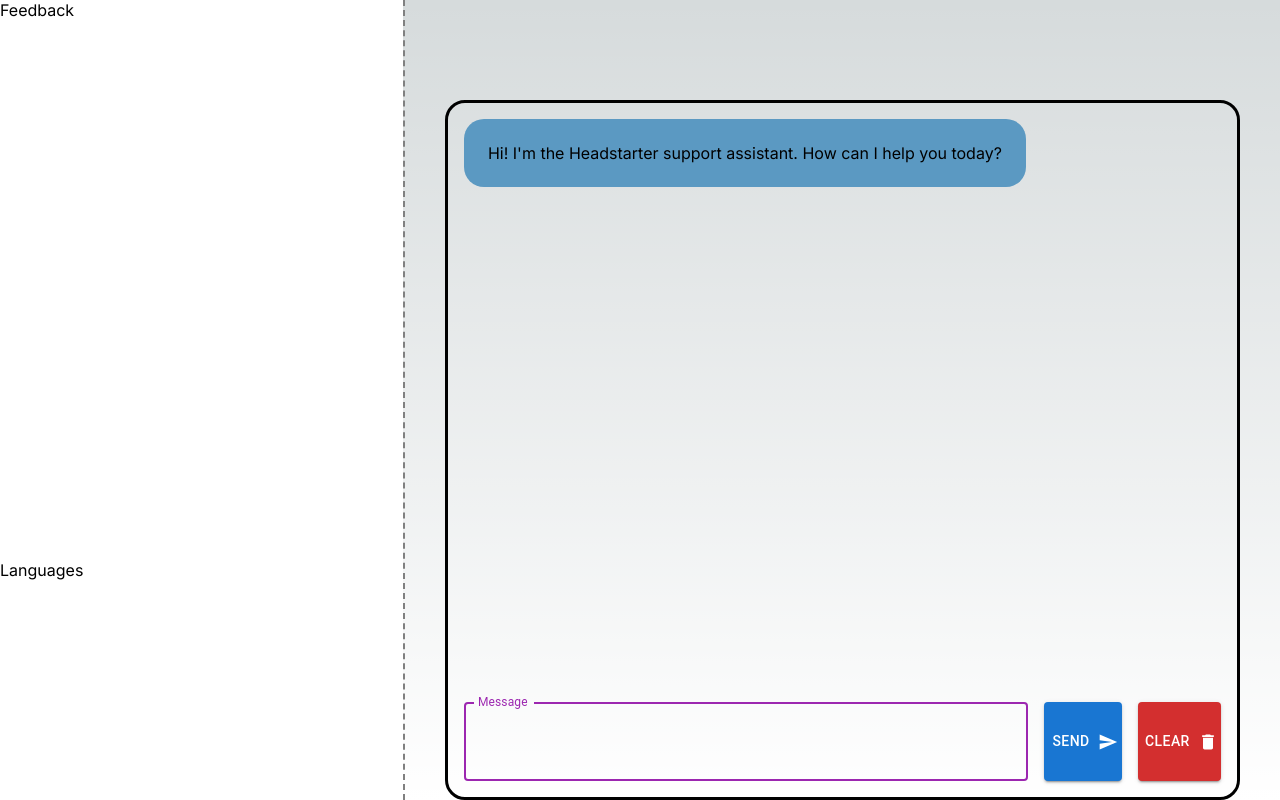
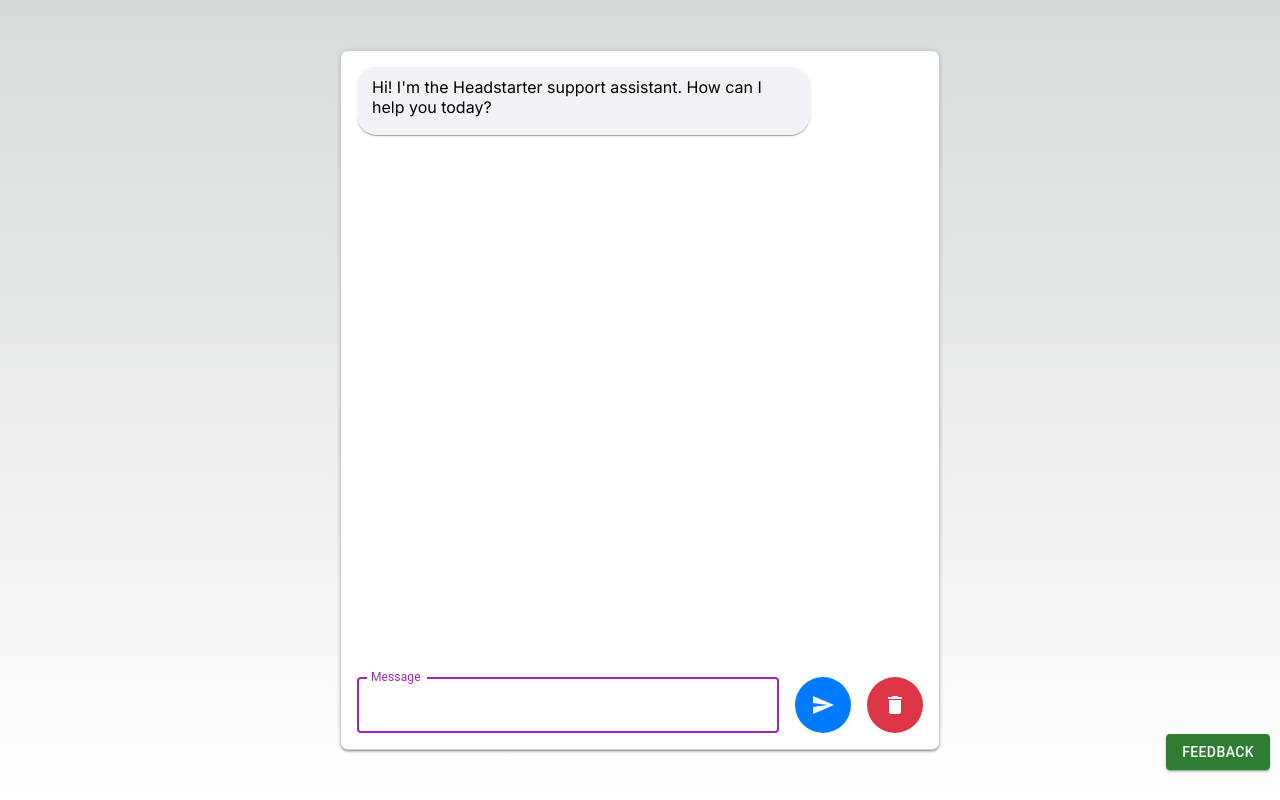
Before and after one commit to BabikerBabiker/ai-chatbot, a Next.js app: page / in a window 1280 px wide. Built offline with nearby package versions, Linux system fonts and the light colour scheme.

Commit message:
updated UI and implemented feedback modal

```diff
--- a/app/page.js
+++ b/app/page.js
@@ -1,9 +1,17 @@
 "use client";
-import { Box, Button, Stack, TextField, Divider } from "@mui/material";
+import DeleteIcon from "@mui/icons-material/Delete";
+import SendIcon from "@mui/icons-material/Send";
+import {
+  Box,
+  Button,
+  Modal,
+  Stack,
+  TextField,
+  Typography,
+} from "@mui/material";
+import IconButton from "@mui/material/IconButton";
 import { useEffect, useRef, useState } from "react";
 import ReactMarkdown from "react-markdown";
-import SendIcon from '@mui/icons-material/Send';
-import DeleteIcon from '@mui/icons-material/Delete';
 
 export default function Home() {
   const [messages, setMessages] = useState([
@@ -15,6 +23,16 @@
   ]);
   const [message, setMessage] = useState("");
   const [isLoading, setIsLoading] = useState(false);
+  const [feedback, setFeedback] = useState("");
+  const [feedbackList, setFeedbackList] = useState([]);
+  const [openFeedbackModal, setOpenFeedbackModal] = useState(false);
+
+  useEffect(() => {
+    const storedFeedback = localStorage.getItem("feedbackList");
+    if (storedFeedback) {
+      setFeedbackList(JSON.parse(storedFeedback));
+    }
+  }, []);
 
   const sendMessage = async () => {
     if (!message.trim()) return;
@@ -28,6 +46,7 @@
     ]);
 
     setIsLoading(true);
+    scrollToBottom();
 
     try {
       const response = await fetch("/api/chat", {
@@ -59,10 +78,12 @@
           setMessages((messages) => {
             const lastMessage = messages[messages.length - 1];
             const otherMessages = messages.slice(0, messages.length - 1);
-            return [
+            const updatedMessages = [
               ...otherMessages,
               { ...lastMessage, content: accumulatedText },
             ];
+            scrollToBottom();
+            return updatedMessages;
           });
 
           await new Promise((resolve) => setTimeout(resolve, typingSpeed));
@@ -78,15 +99,17 @@
             "I'm sorry, but I encountered an error. Please try again later.",
         },
       ]);
+      scrollToBottom();
     } finally {
       setIsLoading(false);
     }
   };
+
   const clearChat = () => {
     setMessages([]);
     setMessage("");
     setIsLoading(false);
-    }
+  };
 
   const handleKeyPress = (event) => {
     if (event.key === "Enter" && !event.shiftKey) {
@@ -100,51 +123,74 @@
   const scrollToBottom = () => {
     messagesEndRef.current?.scrollIntoView({ behavior: "smooth" });
   };
+
   useEffect(() => {
     scrollToBottom();
   }, [messages]);
+
+  const handleFeedbackSubmit = () => {
+    if (feedback.trim()) {
+      const newFeedbackList = [...feedbackList, feedback];
+      setFeedbackList(newFeedbackList);
+      localStorage.setItem("feedbackList", JSON.stringify(newFeedbackList));
+      setFeedback("");
+    }
+  };
+
+  const handleClearFeedback = () => {
+    setFeedbackList([]);
+    localStorage.removeItem("feedbackList");
+  };
 
   return (
     <Box
       width="100vw"
       height="100vh"
       display="flex"
-      flexDirection="row"
+      flexDirection="column"
       justifyContent="center"
-      alignItems="flex-end"
+      alignItems="center"
+      position="relative"
+      sx={{
+        "@media (max-width: 600px)": {
+          height: "100vh",
+          p: 1,
+        },
+      }}
     >
       <Stack
-      height="100vh"
-      width="40vw"
-      backgroundColor="white">
-        <Stack
-        height = "70vh"
-        >Feedback</Stack>
-        <Stack
-        height = "30vh"
-        >Languages</Stack>
-      </Stack>
-      <Divider
-        orientation="vertical"
+        direction="column"
+        width="100%"
+        maxWidth="600px"
+        border="1px solid #ddd"
+        borderRadius={2}
+        p={2}
+        spacing={2}
         sx={{
-          borderRightWidth: '2px',
-          borderColor: 'gray',
-          borderStyle: 'dashed',
+          boxShadow: 2,
+          backgroundColor: "#fff",
+          borderColor: "#ccc",
+          overflow: "hidden",
+          mt: 2,
+          mb: 2,
+          "@media (max-width: 600px)": {
+            width: "85%",
+            height: "700px",
+            p: 2,
+            mt: 1,
+            mb: 1,
+          },
+          "@media (min-width: 601px)": {
+            width: "50%",
+            height: "700px",
+            p: 2,
+            mt: 2,
+            mb: 2,
+          },
         }}
-      />
-      <Stack
-        direction={"column"}
-        width="1000px"
-        height="700px"
-        border="3px solid black"
-        borderRadius={5}
-        p={2}
-        spacing={3}
-        marginRight={5}
-        marginLeft={5}
       >
         <Stack
-          direction={"column"}
+          direction="column"
           spacing={2}
           flexGrow={1}
           overflow="auto"
@@ -159,22 +205,55 @@
               }
             >
               <Box
-                bgcolor={
-                  message.role === "assistant"
-                    ? "#5B99C2"
-                    : "#F9DBBA"
-                }
-                color="black"
+                bgcolor={message.role === "assistant" ? "#F2F2F7" : "#007AFF"}
+                color={message.role === "assistant" ? "#000000" : "#FFFFFF"}
                 borderRadius={5}
-                p={3}
+                p="10px 15px"
+                sx={{
+                  maxWidth: "80%",
+                  overflowWrap: "break-word",
+                  boxShadow: 1,
+                  overflow: "hidden",
+                  position: "relative",
+                  display: "flex",
+                  flexDirection: "column",
+                  justifyContent: "center",
+                  alignItems: "center",
+                  "& .markdown-body": {
+                    margin: 0,
+                    padding: 0,
+                    "& ul, & ol": {
+                      marginLeft: "1.5em",
+                      paddingLeft: "0.5em",
+                    },
+                    "& li": {
+                      marginBottom: "0.5em",
+                    },
+                    "& p": {
+                      marginBottom: "0.5em",
+                    },
+                    "& blockquote": {
+                      borderLeft: "2px solid #e0e0e0",
+                      paddingLeft: "1em",
+                      margin: "0 0 1em 0",
+                    },
+                    "& code": {
+                      backgroundColor: "#f4f4f4",
+                      padding: "0.2em 0.4em",
+                      borderRadius: "4px",
+                    },
+                  },
+                }}
               >
-                <ReactMarkdown>{message.content}</ReactMarkdown>
+                <ReactMarkdown className="markdown-body">
+                  {message.content}
+                </ReactMarkdown>
               </Box>
             </Box>
           ))}
           <div ref={messagesEndRef} />
         </Stack>
-        <Stack direction={"row"} spacing={2}>
+        <Stack direction="row" spacing={2} sx={{ mt: 1 }}>
           <TextField
             label="Message"
             color="secondary"
@@ -184,28 +263,160 @@
             onChange={(e) => setMessage(e.target.value)}
             onKeyPress={handleKeyPress}
             multiline
-            minRows={2}
-            maxRows={4}
+            minRows={1}
+            maxRows={1}
+            sx={{ flexGrow: 1 }}
           />
-          <Button
-            variant="contained"
+          <IconButton
             onClick={sendMessage}
             disabled={isLoading}
-            endIcon={<SendIcon />}
+            sx={{
+              fontSize: "1.5rem",
+              backgroundColor: "#007bff",
+              color: "white",
+              borderRadius: "50%",
+              width: "56px",
+              height: "56px",
+              "&:hover": {
+                backgroundColor: "#0056b3",
+              },
+              "@media (max-width: 600px)": {
+                fontSize: "1.25rem",
+                width: "48px",
+                height: "48px",
+              },
+              mt: 1,
+            }}
           >
-            Send
-          </Button>
-          <Button
-            variant="contained"
-            color="error"
+            <SendIcon />
+          </IconButton>
+          <IconButton
             onClick={clearChat}
             disabled={isLoading}
-            endIcon={<DeleteIcon />}
+            sx={{
+              fontSize: "1.5rem",
+              backgroundColor: "#dc3545",
+              color: "white",
+              borderRadius: "50%",
+              width: "56px",
+              height: "56px",
+              "&:hover": {
+                backgroundColor: "#c82333",
+              },
+              "@media (max-width: 600px)": {
+                fontSize: "1.25rem",
+                width: "48px",
+                height: "48px",
+              },
+              mt: 1,
+            }}
           >
-            Clear
-          </Button>
+            <DeleteIcon />
+          </IconButton>
         </Stack>
       </Stack>
+
+      {}
+      <Button
+        variant="contained"
+        color="success"
+        onClick={() => setOpenFeedbackModal(true)}
+        sx={{
+          position: "fixed",
+          bottom: 30,
+          right: 10,
+          zIndex: 1000,
+          "@media (max-width: 600px)": {
+            bottom: 18,
+            right: 35,
+            fontSize: "0.75rem",
+          },
+        }}
+      >
+        Feedback
+      </Button>
+
+      {}
+      <Modal
+        open={openFeedbackModal}
+        onClose={() => setOpenFeedbackModal(false)}
+        aria-labelledby="feedback-modal-title"
+        aria-describedby="feedback-modal-description"
+      >
+        <Box
+          sx={{
+            width: "90%",
+            maxWidth: "500px",
+            maxHeight: "80vh",
+            bgcolor: "background.paper",
+            borderRadius: 2,
+            boxShadow: 24,
+            p: 3,
+            position: "absolute",
+            top: "50%",
+            left: "50%",
+            transform: "translate(-50%, -50%)",
+            overflow: "auto",
+          }}
+        >
+          <Typography id="feedback-modal-title" variant="h6" component="h2">
+            Leave Feedback
+          </Typography>
+          <TextField
+            fullWidth
+            multiline
+            rows={4}
+            value={feedback}
+            onChange={(e) => setFeedback(e.target.value)}
+            placeholder="Your feedback here..."
+            sx={{ mt: 2 }}
+          />
+          <Box sx={{ mt: 2, display: "flex", justifyContent: "space-between" }}>
+            <Button
+              variant="contained"
+              color="primary"
+              onClick={handleFeedbackSubmit}
+            >
+              Submit
+            </Button>
+            <Button
+              variant="outlined"
+              color="error"
+              onClick={handleClearFeedback}
+            >
+              Clear All
+            </Button>
+          </Box>
+          {feedbackList.length > 0 && (
+            <Box
+              sx={{
+                mt: 3,
+                maxHeight: "200px",
+                overflowY: "auto",
+                border: "1px solid #ddd",
+                borderRadius: 1,
+                p: 1,
+                bgcolor: "#f9f9f9",
+              }}
+            >
+              {feedbackList.map((feedbackItem, index) => (
+                <Box
+                  key={index}
+                  sx={{
+                    mb: 1,
+                    p: 2,
+                    borderRadius: 1,
+                    bgcolor: "#fff",
+                    boxShadow: 1,
+                  }}
+                >
+                  <ReactMarkdown>{feedbackItem}</ReactMarkdown>
+                </Box>
+              ))}
+            </Box>
+          )}
+        </Box>
+      </Modal>
     </Box>
   );
 }
--- a/package.json
+++ b/package.json
@@ -12,9 +12,11 @@
     "@emotion/react": "^11.13.0",
     "@emotion/styled": "^11.13.0",
     "@google/generative-ai": "^0.16.0",
+    "@mui/icons-material": "^5.16.7",
     "@mui/material": "^5.16.6",
     "axios": "^1.7.3",
     "next": "14.2.5",
+    "nodemailer": "^6.9.14",
     "openai": "^4.54.0",
     "react": "^18",
     "react-dom": "^18",
```
Also changed, not shown: 1 other file (tests, documents, lock files or other folders).
